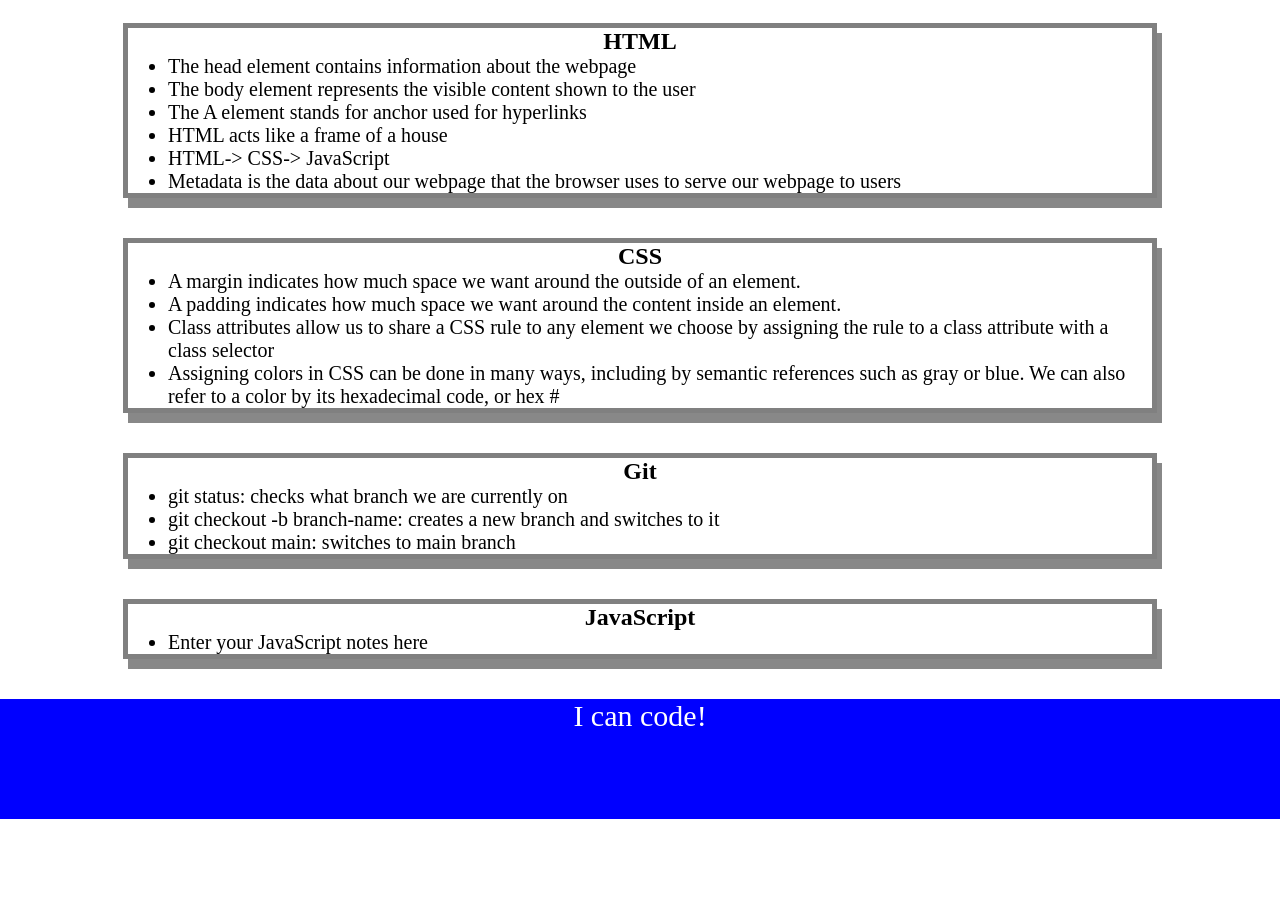
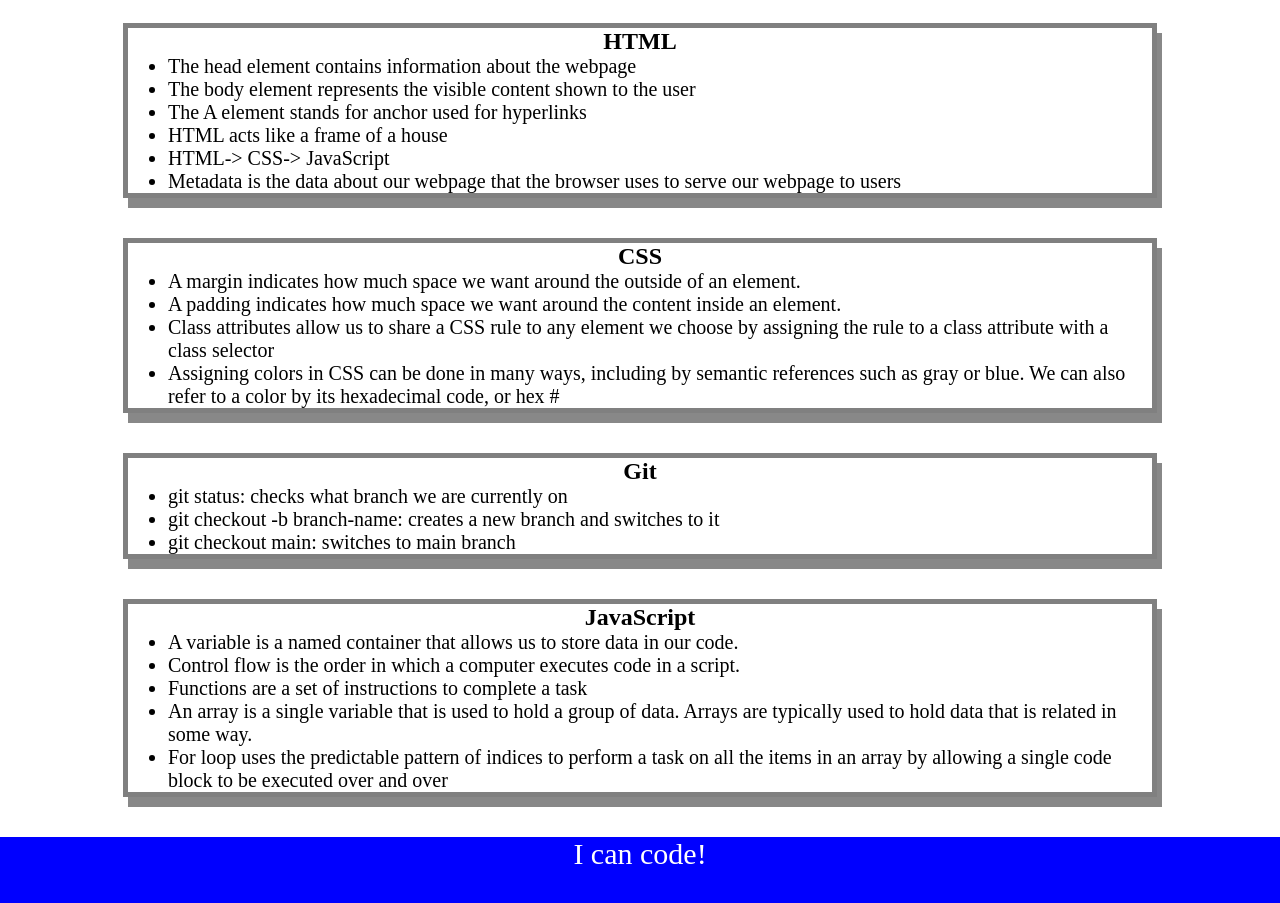
Before and after one commit to BrianAlvarezMagana/prework-study-guide, a plain HTML site: page index.html in a window 1280 px wide. Shown: the part 137-1040 px from the top of the page. Before the commit the page ends 956 px from the top, so only its background shows below. Drawn offline with Linux system fonts and the light colour scheme.

Commit message:
added functions and notes about JS to webpage

```diff
--- a/index.html
+++ b/index.html
@@ -48,7 +48,11 @@
       <section class="card" id="javascript-section">
         <h2>JavaScript</h2>
         <ul>
-          <li>Enter your JavaScript notes here</li>
+          <li>A variable is a named container that allows us to store data in our code.</li>
+          <li>Control flow is the order in which a computer executes code in a script.</li>
+          <li>Functions are a set of instructions to complete a task</li>
+          <li>An array is a single variable that is used to hold a group of data. Arrays are typically used to hold data that is related in some way.</li>
+          <li>For loop uses the predictable pattern of indices to perform a task on all the items in an array by allowing a single code block to be executed over and over</li>
         </ul>
       </section>
     </main>
```
